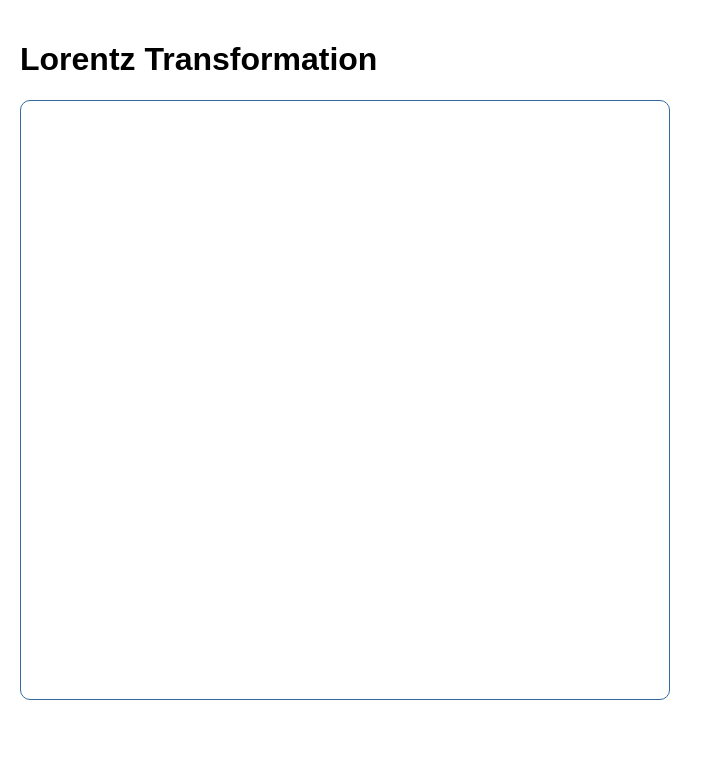
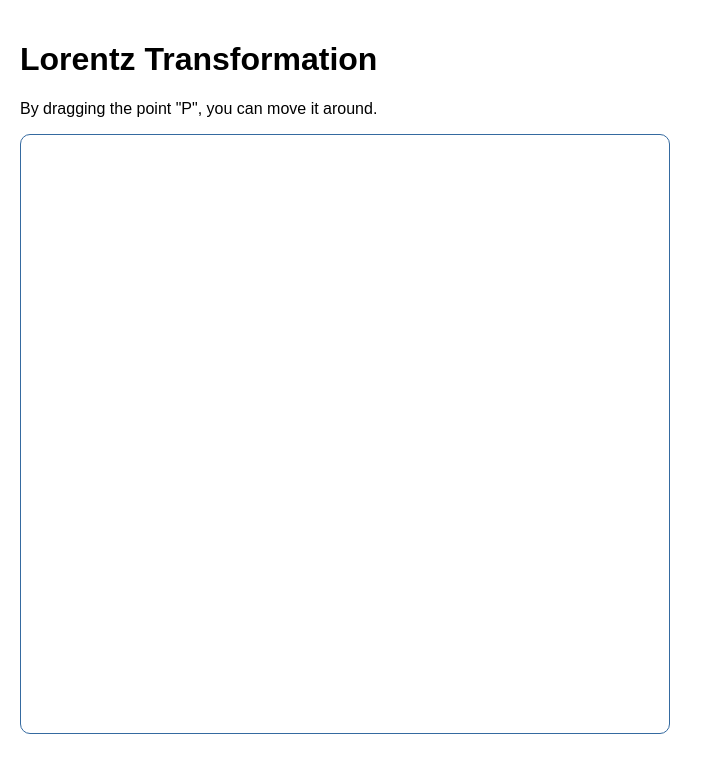
Before and after one commit to peng225/lorentz, a website built with Vite: page index.html in a window 1280 px wide. Shown: the whole page, without its empty margins (0-713 px from the left). Built offline with nearby package versions, Linux system fonts and the light colour scheme; what jsxgraph would draw is missing.

Commit message:
add explanation
Signed-off-by: Shinya Hayashi <shinyaUT0925@gmail.com>

```diff
--- a/index.html
+++ b/index.html
@@ -12,6 +12,9 @@
 
 <body>
   <h1>Lorentz Transformation</h1>
+  <p>
+    By dragging the point "P", you can move it around.
+  </p>
 
   <div id="box" class="jxgbox"></div>
 
```
